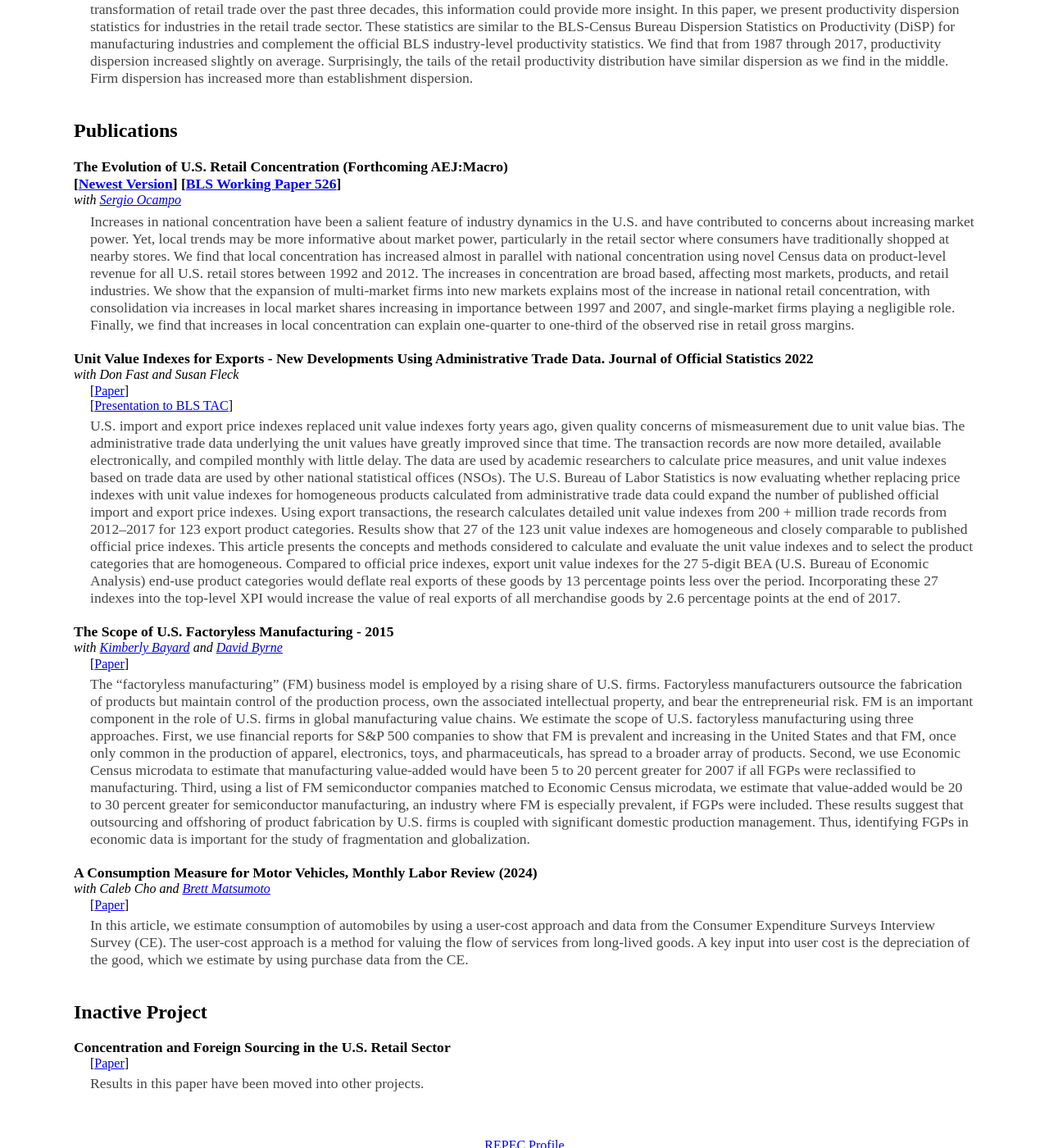
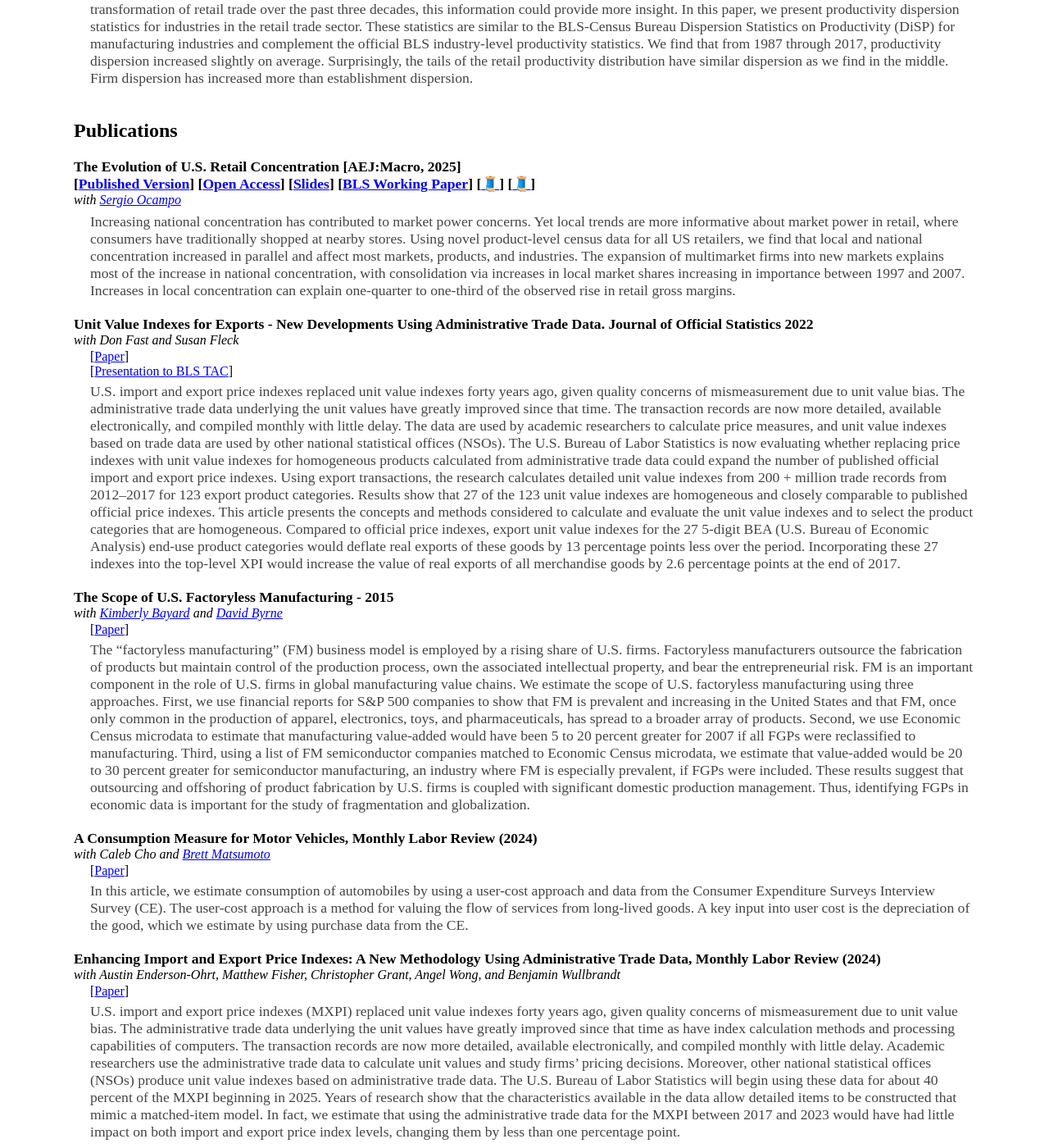
Before and after one commit to dominic-smith/dominic-smith.github.io, a Jekyll site: the page built from index.md, in a window 1280 px wide and 1400 px high, scrolled down 962 px. Shown: the whole window at 82% size. Built offline with Jekyll 4.4.1, drawn with Linux system fonts in a browser that asks for light colours; some of the changed text lies outside the part shown.

Commit message:
Update index.md

```diff
--- a/index.md
+++ b/index.md
@@ -40,17 +40,23 @@ layout: default
                 <div class="coauthors"> with <a href="https://sites.google.com/site/sergiocampod" rel="noopener noreferrer" target="_blank">Sergio Ocampo</a> and <a href="https://people.brandeis.edu/~schoenle/" rel="noopener noreferrer" target="_blank">Raphael Schoenle</a> </div>
  <div class="summary">We evaluate the forecasting performance of a wide set of robust inflation measures between 1960 and 2022, including official median and trimmed-mean personal-consumption-expenditure inflation. When trimming out different expenditure categories with the highest and lowest inflation rates, we find that the optimal trim points vary widely across time and also depend on the choice of target; optimal trims are higher when targeting future trend inflation or for a 1970s-1980s subsample. Surprisingly, there are no grounds to select a single series on the basis of forecasting performance. A wide range of trims-including those of the official robust measures-have an average prediction error that makes them  statistically indistinguishable from the best-performing trim. Despite indistinguishable average errors, these trims imply different predictions for trend inflation in any given month, within a range of 0.5 to 1 percentage points, suggesting the use of a set of near-optimal trims.  </div>
 
-   <div class="paper">Productivity Dispersion and Structural Change in Retail Trade <br> [<a href="https://ideas.repec.org/p/cen/wpaper/23-60.html" rel="noopener noreferrer" target="_blank">Paper</a>]</div>
+   <div class="paper">Productivity Growth and Structural Change in Retail Trade <br> [<a href="https://ideas.repec.org/p/cen/wpaper/23-60.html" rel="noopener noreferrer" target="_blank">Paper</a>]</div>
                 <div class="coauthors"> with <a href="https://www.amherst.edu/people/facstaff/jblackwood" rel="noopener noreferrer" target="_blank">Jake Blackwood</a>, <a href="https://www.bls.gov/dpr/authors/giandrea.htm" rel="noopener noreferrer" target="_blank">Michael Giandrea</a>, <a href="https://scholar.google.com/citations?user=QI1W0ckAAAAJ&hl=en" rel="noopener noreferrer" target="_blank">Cheryl Grim</a>,<a href="https://scholar.google.com/citations?user=dv8tVWIAAAAJ&hl=en" rel="noopener noreferrer" target="_blank">    Jay Stewart</a>, and <a href="https://newlighttechnologies.com/staff/zoltan-wolf" rel="noopener noreferrer" target="_blank">Zoltan Wolf</a> </div>
  <div class="summary">Official Bureau of Labor Statistics (BLS) estimates of productivity growth in the retail trade sector indicate that productivity has grown at a moderate rate of 2.8 percent per year between 1987 and 2017, and that there is considerable variation in growth rates across 4-digit industries. But the official data, which can be thought of as weighted averages of establishment-level productivity, tell us nothing about what goes on within industries. Given the transformation of retail trade over the past three decades, this information could provide more insight. In this paper, we present productivity dispersion statistics for industries in the retail trade sector. These statistics are similar to the BLS-Census Bureau Dispersion Statistics on Productivity (DiSP) for manufacturing industries and complement the official BLS industry-level productivity statistics. We find that from 1987 through 2017, productivity dispersion increased slightly on average. Surprisingly, the tails of the retail productivity distribution have similar dispersion as we find in the middle. Firm dispersion has increased more than establishment dispersion. </div>
 
 
 
             <h2>Publications</h2>
-<div class="paper">The Evolution of U.S. Retail Concentration (Forthcoming AEJ:Macro) <br> [<a href="https://ocamp020.github.io/SO_Concentration.pdf" rel="noopener noreferrer" target="_blank">Newest Version</a>] [<a href="https://www.bls.gov/osmr/research-papers/2020/pdf/ec200080.pdf" rel="noopener noreferrer" target="_blank">BLS Working Paper 526</a>]</div>
+<div class="paper">The Evolution of U.S. Retail Concentration [AEJ:Macro, 2025] <br>
+  [<a href="https://www.aeaweb.org/articles?id=10.1257/mac.20220249" rel="noopener noreferrer" target="_blank">Published Version</a>]
+  [<a href="https://arxiv.org/abs/2202.07609" rel="noopener noreferrer" target="_blank">Open Access</a>]
+  [<a href="http://ocamp020.github.io/SO_Concentration_Slides.pdf" rel="noopener noreferrer" target="_blank">Slides</a>]
+  [<a href="https://www.bls.gov/osmr/research-papers/2020/pdf/ec200080.pdf" rel="noopener noreferrer" target="_blank">BLS Working Paper</a>]
+  [<a href="https://x.com/socampdi/status/1487182203905843201" rel="noopener noreferrer" target="_blank">🧵</a>]
+  [<a href="https://x.com/dominic_a_smith/status/1288060278110855168" rel="noopener noreferrer" target="_blank">🧵</a>]
+</div>
                 <div class="coauthors"> with <a href="https://sites.google.com/site/sergiocampod" rel="noopener noreferrer" target="_blank">Sergio Ocampo</a> </div>
-                <div class="summary">Increases in national concentration have been a salient feature of industry dynamics in the U.S. and have contributed to concerns about increasing market power.
-Yet, local trends may be more informative about market power, particularly in the retail sector where consumers have traditionally shopped at nearby stores. We find that local concentration has increased almost in parallel with national concentration using novel Census data on product-level revenue for all U.S. retail stores between 1992 and 2012. The increases in concentration are broad based, affecting most markets, products, and retail industries. We show that the expansion of multi-market firms into new markets explains most of the increase in national retail concentration, with consolidation via increases in local market shares increasing in importance between 1997 and 2007, and single-market firms playing a negligible role. Finally, we find that increases in local concentration can explain one-quarter to one-third of the observed rise in retail gross margins.</div>
+                <div class="summary">Increasing national concentration has contributed to market power concerns. Yet local trends are more informative about market power in retail, where consumers have traditionally shopped at nearby stores. Using novel product-level census data for all US retailers, we find that local and national concentration increased in parallel and affect most markets, products, and industries. The expansion of multimarket firms into new markets explains most of the increase in national concentration, with consolidation via increases in local market shares increasing in importance between 1997 and 2007. Increases in local concentration can explain one-quarter to one-third of the observed rise in retail gross margins.</div>
 
                 <div class="paper">Unit Value Indexes for Exports - New Developments Using Administrative Trade Data. Journal of Official Statistics 2022</div>
                 <div class="coauthors"> with Don Fast and Susan Fleck</div>
@@ -68,6 +74,13 @@ Yet, local trends may be more informative about market power, particularly in th
                <div class="links">[<a href="https://www.bls.gov/opub/mlr/2024/article/a-consumption-measure-for-automobiles.htm" target="_blank">Paper</a>]</div>
    <div class="summary"> In this article, we estimate consumption of automobiles by using a user-cost approach and data from the Consumer Expenditure Surveys Interview Survey (CE). The user-cost approach is a method for valuing the flow of services from long-lived goods. A key input into user cost is the depreciation of the good, which we estimate by using purchase data from the CE.</div>
 
+                <div class="paper">Enhancing Import and Export Price Indexes: A New Methodology Using Administrative Trade Data, Monthly Labor Review (2024)</div>
+                <div class="coauthors"> with Austin Enderson-Ohrt, Matthew Fisher, Christopher Grant, Angel Wong, and Benjamin Wullbrandt</div>
+               <div class="links">[<a href="https://www.bls.gov/osmr/research-papers/2024/pdf/ec240080.pdf" target="_blank">Paper</a>]</div>
+   <div class="summary"> U.S. import and export price indexes (MXPI) replaced unit value indexes forty years ago, given quality concerns of mismeasurement due to unit value bias. The administrative trade data underlying the unit values have greatly improved since that time as have index calculation methods and processing capabilities of computers. The transaction records are now more detailed, available electronically, and compiled monthly with little delay. Academic researchers use the administrative trade data to calculate unit values and study firms’ pricing decisions. Moreover, other national statistical offices (NSOs) produce unit value indexes based on administrative trade data. The U.S. Bureau of Labor Statistics will begin using these data for about 40 percent of the MXPI beginning in 2025. Years of research show that the characteristics available in the data allow detailed items to be constructed that mimic a matched-item model. In fact, we estimate that using the administrative trade data for the MXPI between 2017 and 2023 would have had little impact on both import and export price index levels, changing them by less than one percentage point.</div>
+
+
+
     <h2>Inactive Project</h2>
                 <div class="paper">Concentration and Foreign Sourcing in the U.S. Retail Sector </div>
                <div class="links">[<a href="{{site.baseurl}}/smith_jmp.pdf" rel="noopener noreferrer" target="_blank" onclick="ga('send','event',{eventCategory:'PDF',eventAction:'jmp',eventLabel:'S',eventValue:5});">Paper</a>]</div>
```
